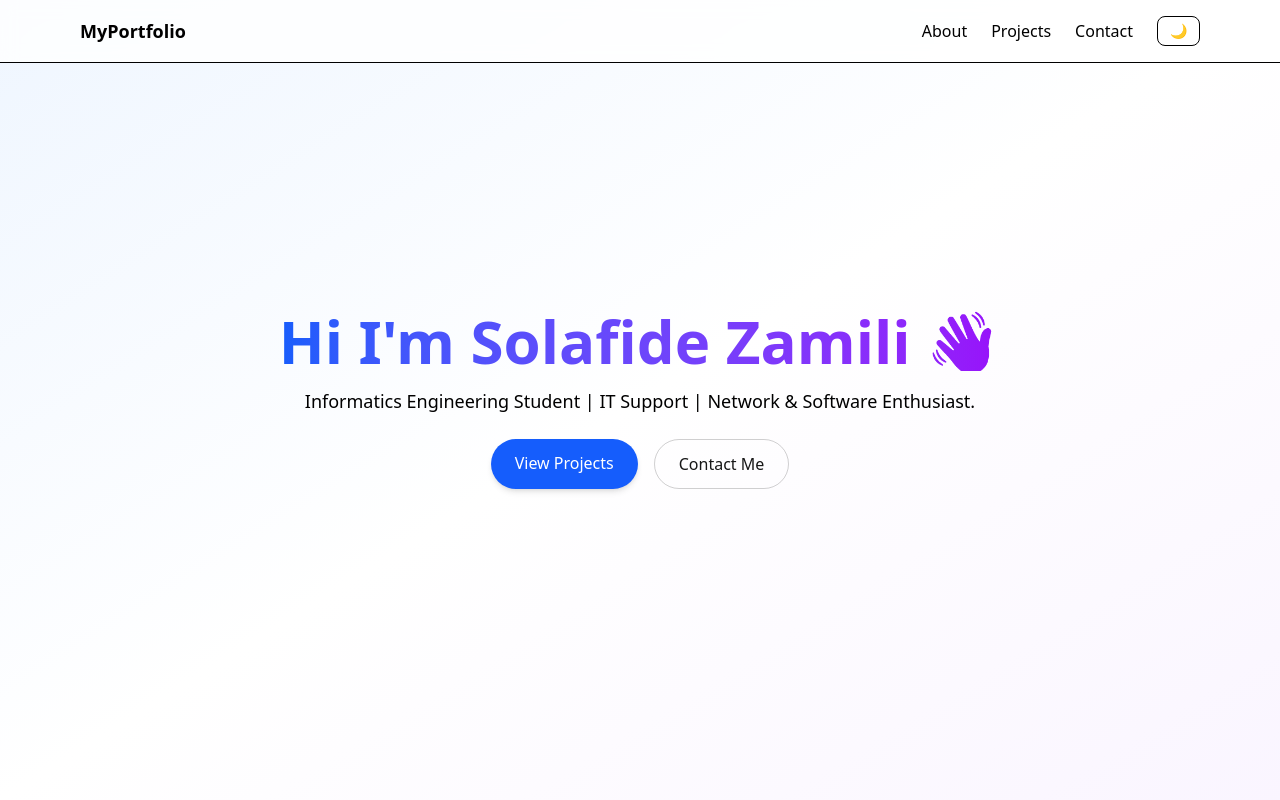
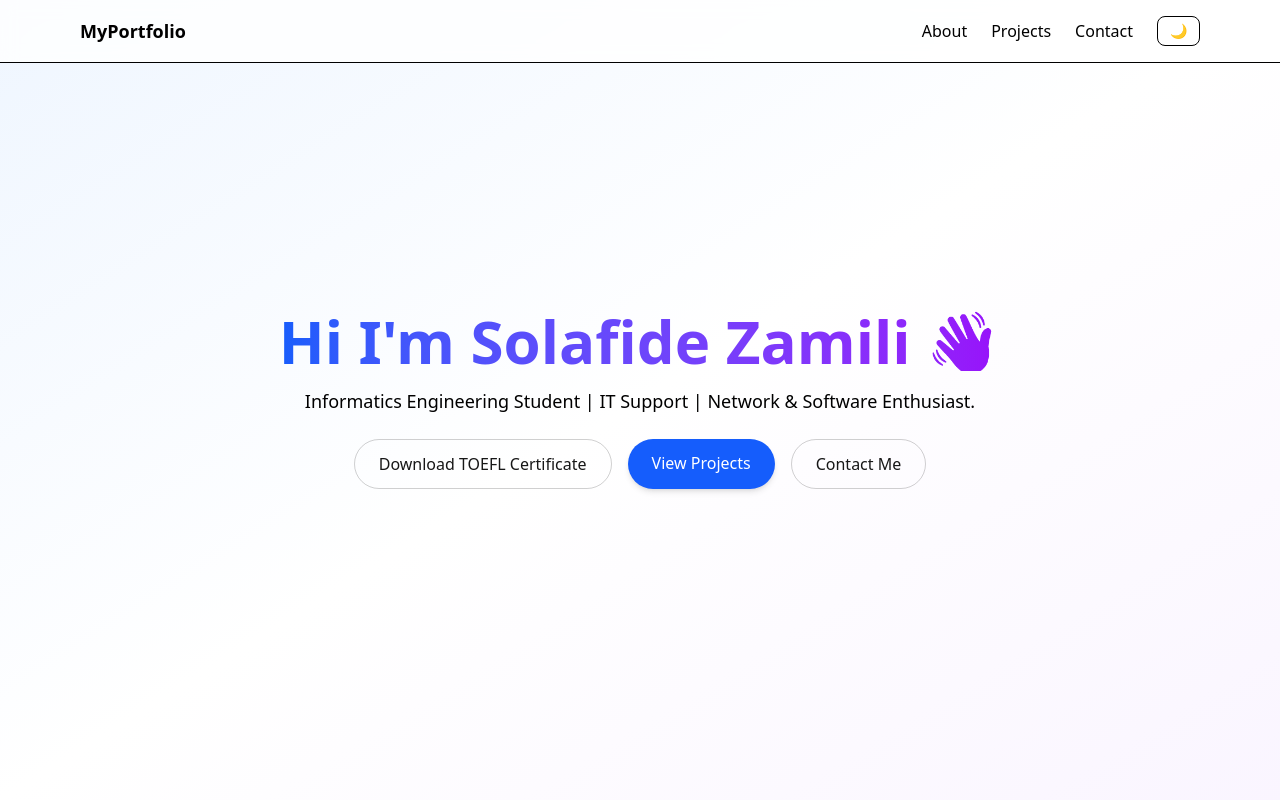
Before and after one commit to 201solafide/my-portfolio-app, a Next.js app: page / in a window 1280 px wide. Shown: the top 800 px of the page. Built offline with nearby package versions, Linux system fonts and the light colour scheme.

Commit message:
update hero page

```diff
--- a/src/components/Hero.tsx
+++ b/src/components/Hero.tsx
@@ -54,6 +54,11 @@ export default function Hero() {
           transition={{ duration: 0.8 }}
           className="flex gap-4 justify-center"
         >
+          <a href="/files/SolafideZamili_TOEFL.pdf">
+            <button className="px-6 py-3 rounded-full border border-foreground/20 text-foreground hover:bg-foreground/10 transition">
+              Download TOEFL Certificate
+            </button>
+          </a>
           <a
             href="#projects"
             className="px-6 py-3 rounded-full bg-blue-600 text-white font-medium shadow-md hover:bg-blue-700 transition"
@@ -66,6 +71,7 @@ export default function Hero() {
           >
             Contact Me
           </a>
+
         </motion.div>
       </motion.div>
     </section>
```
Also changed, not shown: 1 other file (tests, documents, lock files or other folders).
